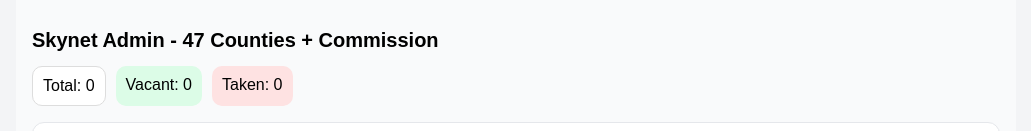
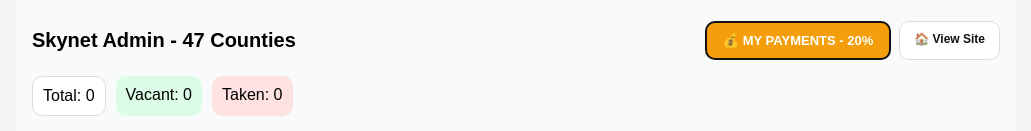
Before and after one commit to muhsinswaleh69-max/KejaConnect, a Next.js app: page /admin in a window 1280 px wide. Shown: the top 131 px of the page, without its empty margins (124-1155 px from the left). Built offline with nearby package versions, Linux system fonts and the light colour scheme; no server answers; the database is empty.

Commit message:
Add links for payments and site viewing in admin page

```diff
--- a/app/admin/page.tsx
+++ b/app/admin/page.tsx
@@ -1,6 +1,7 @@
 "use client"
 import { useEffect, useState } from "react"
 import { supabase } from "../../lib/supabase"
+import Link from "next/link"
 
 const COUNTY_TOWNS: Record<string, string[]> = {
   "Mombasa": ["Mombasa Town","Nyali","Kisauni","Likoni","Changamwe","Jomvu","Bamburi"],
@@ -86,12 +87,20 @@ export default function AdminPage(){
 
   return (
     <div style={{maxWidth:1000, margin:'0 auto', padding:16, fontFamily:'sans-serif', background:'#f9fafb', minHeight:'100vh'}}>
-      <h1 style={{fontSize:20, fontWeight:800}}>Skynet Admin - 47 Counties + Commission</h1>
+      <div style={{display:'flex', justifyContent:'space-between', alignItems:'center', flexWrap:'wrap', gap:10}}>
+        <h1 style={{fontSize:20, fontWeight:800}}>Skynet Admin - 47 Counties</h1>
+        <div style={{display:'flex', gap:8}}>
+          <Link href="/admin/payments" style={{padding:'10px 16px', background:'#f59e0b', color:'white', borderRadius:10, textDecoration:'none', fontWeight:800, fontSize:13, border:'2px solid #111'}}>💰 MY PAYMENTS - 20%</Link>
+          <Link href="/" style={{padding:'10px 14px', background:'white', border:'1px solid #ddd', borderRadius:10, textDecoration:'none', color:'#111', fontSize:12, fontWeight:700}}>🏠 View Site</Link>
+        </div>
+      </div>
+
       <div style={{display:'flex', gap:10, marginTop:10, flexWrap:'wrap'}}>
         <div style={{background:'white', padding:10, borderRadius:10, border:'1px solid #ddd'}}>Total: {kejas.length}</div>
         <div style={{background:'#dcfce7', padding:10, borderRadius:10}}>Vacant: {kejas.filter(k=>!k.is_taken).length}</div>
         <div style={{background:'#fee2e2', padding:10, borderRadius:10}}>Taken: {kejas.filter(k=>k.is_taken).length}</div>
       </div>
+
       <form onSubmit={handleAdd} style={{background:'white', padding:16, borderRadius:12, marginTop:16, border:'1px solid #e5e7eb'}}>
         <div style={{fontWeight:800, marginBottom:10}}>Add New House</div>
         <div style={{display:'grid', gridTemplateColumns:'1fr 1fr', gap:8}}>
@@ -121,6 +130,7 @@ export default function AdminPage(){
         <div style={{marginTop:8}}><div style={{fontSize:12, fontWeight:700}}>🎥 Video</div><input type="file" accept="video/*" onChange={e=>setVideoFile(e.target.files?.[0]||null)} style={{marginTop:4}}/></div>
         <button type="submit" disabled={uploading} style={{width:'100%', marginTop:12, padding:12, background:'#111', color:'white', borderRadius:10, fontWeight:800, border:'none'}}>{uploading?'⏳ Uploading...':`✅ UPLOAD - ${county} - ${customTown||town}`}</button>
       </form>
+
       <div style={{marginTop:20, display:'grid', gridTemplateColumns:'repeat(auto-fill, minmax(280px,1fr))', gap:10}}>
         {kejas.map(k=><div key={k.id} style={{background:'white', borderRadius:10, padding:10, border:k.is_taken?'2px solid #fecaca':'2px solid #bbf7d0'}}><div style={{display:'flex', justifyContent:'space-between'}}><b style={{fontSize:13}}>{k.title}</b><span style={{fontSize:10, background:k.is_taken?'#ef4444':'#22c55e', color:'white', padding:'2px 6px', borderRadius:10}}>{k.is_taken?'TAKEN':'VACANT'}</span></div><div style={{fontSize:11, color:'#6b7280'}}>{k.county} - {k.town} - KSh {k.rent} {k.latitude?'📍':''}</div><div style={{display:'flex', gap:6, marginTop:8}}><button onClick={()=>toggleTaken(k)} style={{flex:1, padding:6, fontSize:11, borderRadius:6, border:'1px solid #ddd', background:k.is_taken?'#dcfce7':'#fee2e2'}}>{k.is_taken?'Make VACANT':'Make TAKEN'}</button><button onClick={()=>deleteKeja(k.id)} style={{padding:6, fontSize:11, borderRadius:6, border:'1px solid #fecaca', background:'white'}}>Delete</button></div></div>)}
       </div>
```
